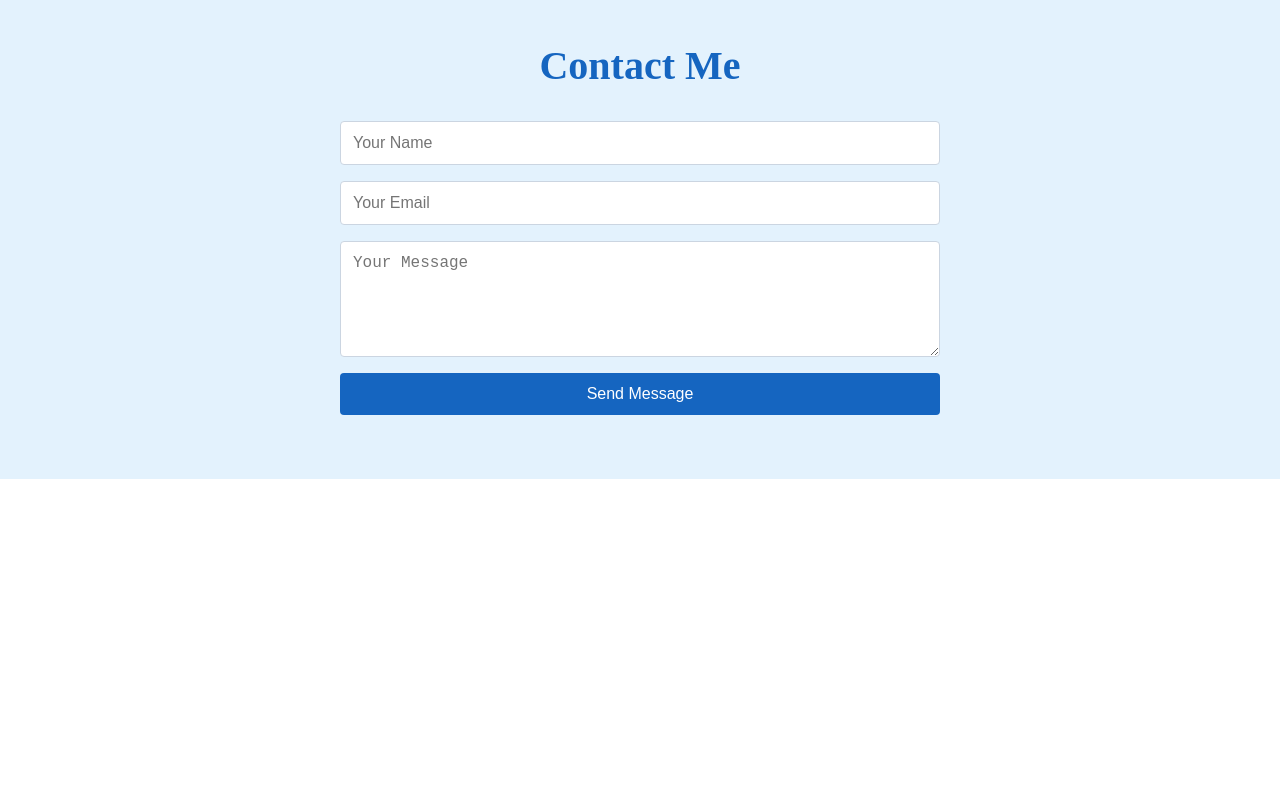
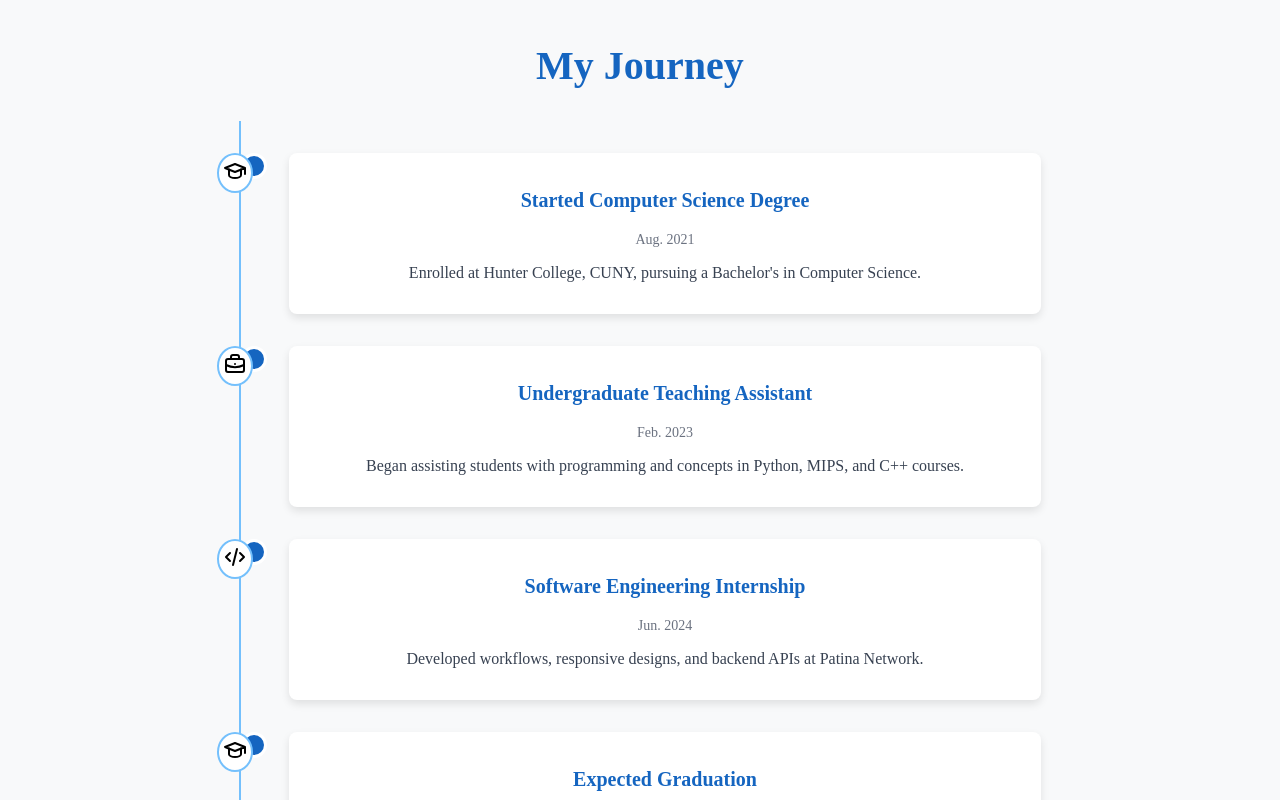
Before and after one commit to MReyes1241/personal_portfolio, a React (Vite) app: page / in a window 1280 px wide. Shown: the part 2040-2840 px from the top of the page. Before the commit the page ends 2519 px from the top, so only its background shows below. Built offline with nearby package versions, Linux system fonts and the light colour scheme.

Commit message:
Add a timeline to populate base page more

```diff
--- a/package.json
+++ b/package.json
@@ -12,6 +12,7 @@
   "dependencies": {
     "@mantine/core": "^7.15.2",
     "@mantine/hooks": "^7.15.2",
+    "@tabler/icons-react": "^3.26.0",
     "react": "^18.3.1",
     "react-dom": "^18.3.1",
     "react-router-dom": "^7.1.1",
--- a/src/App.tsx
+++ b/src/App.tsx
@@ -8,6 +8,7 @@ import { Resume } from './sections/Resume/Resume';
 import { ContactSuccess } from './pages/ContactSuccess';
 import { Error404 } from './pages/Error404';
 import { theme } from './theme/theme';
+import { TimelineSection } from './sections/Timeline/Timeline';
 import { Navbar } from './components/Navbar/Navbar';
 
 export function App() {
@@ -21,6 +22,7 @@ export function App() {
               <Hero />
               <About />
               <Projects />
+              <TimelineSection />
               <Contact />
             </>
           } />
--- /dev/null
+++ b/src/sections/Timeline/Timeline.module.css
@@ -0,0 +1,74 @@
+.timelineSection {
+    padding: 4rem 1rem;
+    background-color: #f8f9fa;
+    text-align: center;
+}
+
+.title {
+    font-size: 2.5rem;
+    font-weight: bold;
+    color: var(--mantine-color-blue-dark, #1565c0);
+    margin-bottom: 2rem;
+}
+
+.timeline {
+    position: relative;
+    padding: 2rem 0;
+    margin: 0 auto;
+    max-width: 800px;
+    border-left: 2px solid var(--mantine-color-blue-light, #74c0fc);
+}
+
+.timelineItem {
+    position: relative;
+    margin-bottom: 2rem;
+    padding-left: 3rem;
+}
+
+.timelineItem::before {
+    content: '';
+    position: absolute;
+    top: 0;
+    left: 0;
+    width: 20px;
+    height: 20px;
+    background-color: var(--mantine-color-blue-dark, #1565c0);
+    border-radius: 50%;
+    border: 3px solid white;
+    z-index: 1;
+}
+
+.timelineIcon {
+    position: absolute;
+    left: -1.5rem;
+    top: 0;
+    z-index: 2;
+    background-color: white;
+    padding: 0.25rem;
+    border-radius: 50%;
+    border: 2px solid var(--mantine-color-blue-light, #74c0fc);
+}
+
+.timelineContent {
+    background-color: white;
+    padding: 1rem;
+    border-radius: 8px;
+    box-shadow: 0 4px 8px rgba(0, 0, 0, 0.1);
+}
+
+.eventTitle {
+    font-size: 1.25rem;
+    font-weight: bold;
+    color: var(--mantine-color-blue-dark, #1565c0);
+}
+
+.eventTime {
+    font-size: 0.875rem;
+    color: #6b7280;
+    margin-bottom: 0.5rem;
+}
+
+.eventDescription {
+    font-size: 1rem;
+    color: #374151;
+}
--- /dev/null
+++ b/src/sections/Timeline/Timeline.tsx
@@ -0,0 +1,67 @@
+import styles from './Timeline.module.css';
+import { IconBriefcase, IconSchool, IconCode } from '@tabler/icons-react';
+
+export function TimelineSection() {
+  return (
+    <section className={styles.timelineSection}>
+      <h2 className={styles.title}>My Journey</h2>
+      <div className={styles.timeline}>
+        {/* Timeline Event 1 */}
+        <div className={styles.timelineItem}>
+          <div className={styles.timelineIcon}>
+            <IconSchool size={24} />
+          </div>
+          <div className={styles.timelineContent}>
+            <h3 className={styles.eventTitle}>Started Computer Science Degree</h3>
+            <p className={styles.eventTime}>Aug. 2021</p>
+            <p className={styles.eventDescription}>
+              Enrolled at Hunter College, CUNY, pursuing a Bachelor's in Computer Science.
+            </p>
+          </div>
+        </div>
+
+        {/* Timeline Event 2 */}
+        <div className={styles.timelineItem}>
+          <div className={styles.timelineIcon}>
+            <IconBriefcase size={24} />
+          </div>
+          <div className={styles.timelineContent}>
+            <h3 className={styles.eventTitle}>Undergraduate Teaching Assistant</h3>
+            <p className={styles.eventTime}>Feb. 2023</p>
+            <p className={styles.eventDescription}>
+              Began assisting students with programming and concepts in Python, MIPS, and C++ courses.
+            </p>
+          </div>
+        </div>
+
+        {/* Timeline Event 3 */}
+        <div className={styles.timelineItem}>
+          <div className={styles.timelineIcon}>
+            <IconCode size={24} />
+          </div>
+          <div className={styles.timelineContent}>
+            <h3 className={styles.eventTitle}>Software Engineering Internship</h3>
+            <p className={styles.eventTime}>Jun. 2024</p>
+            <p className={styles.eventDescription}>
+              Developed workflows, responsive designs, and backend APIs at Patina Network.
+            </p>
+          </div>
+        </div>
+
+        {/* Timeline Event 4 */}
+        <div className={styles.timelineItem}>
+          <div className={styles.timelineIcon}>
+            <IconSchool size={24} />
+          </div>
+          <div className={styles.timelineContent}>
+            <h3 className={styles.eventTitle}>Expected Graduation</h3>
+            <p className={styles.eventTime}>May 2025</p>
+            <p className={styles.eventDescription}>
+              Earn a Bachelor's in Computer Science with a minor in Mathematics.
+            </p>
+          </div>
+        </div>
+      </div>
+    </section>
+  );
+}
```
Also changed, not shown: 1 other file (tests, documents, lock files or other folders).
